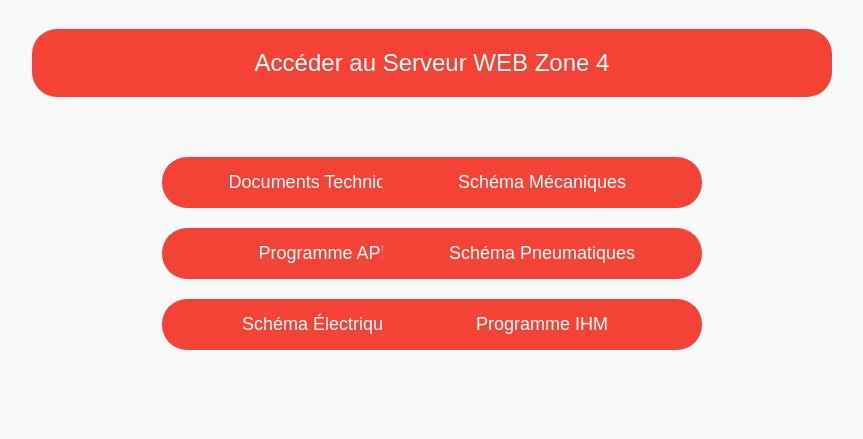
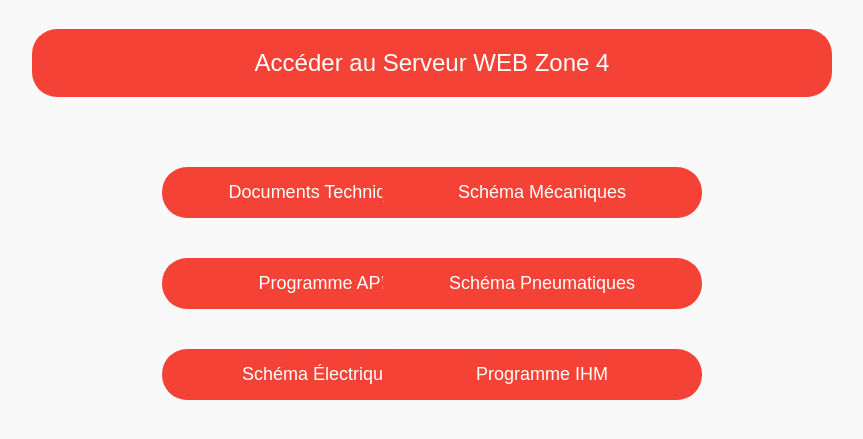
Before and after one commit to VinceEsiee/Zone4_Unilasalle_Amiens, a plain HTML site: page index.html in a window 1280 px wide. Shown: the part 359-798 px from the top of the page, without its empty margins (208-1071 px from the left). Drawn offline with Linux system fonts and the light colour scheme.

Commit message:
Update styles.css

```diff
--- a/styles.css
+++ b/styles.css
@@ -68,7 +68,7 @@ h1 {
 .button {
     display: inline-block;
     padding: 15px 60px;
-    margin: 10px 0; /* Espace vertical de 10 pixels entre les boutons */
+    margin: 20px 0; /* Espace vertical de 20 pixels entre les boutons */
     background-color: #f44336; /* Rouge */
     color: white;
     text-align: center;
@@ -78,6 +78,7 @@ h1 {
     width: 200px;
     transition: background-color 0.3s; /* Effet de transition */
 }
+
 
 .button:hover {
     background-color: #d62839; /* Couleur au survol */
```
